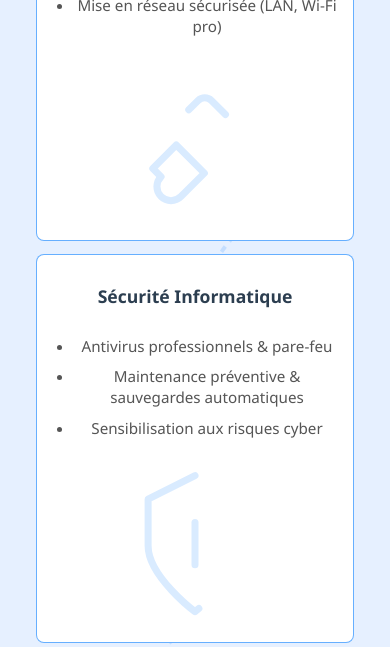
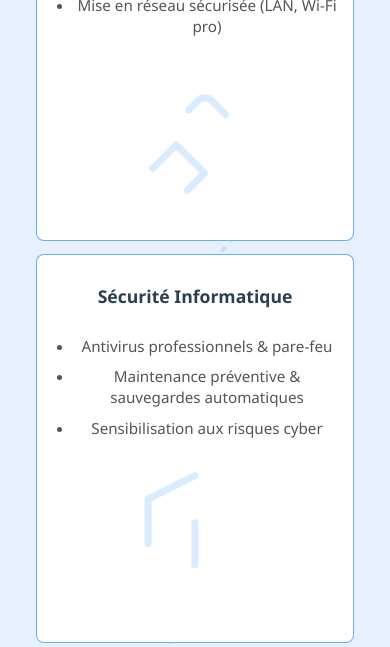
Before and after one commit to davon6/abdel_ITSupport, a Vue app: page /#/professionnels in a window 390 px wide. Shown: the part 684-1331 px from the top of the page. Built offline with nearby package versions, Linux system fonts and the light colour scheme.

Commit message:
pro layout mobile

```diff
--- a/src/components/Professionnels.vue
+++ b/src/components/Professionnels.vue
@@ -632,7 +632,7 @@ main.container {
     90deg,
     rgba(137, 181, 228, 0.71) 0%,
     rgba(0,123,255,0.9) 50%,
-    rgba(113, 160, 210, 0.806) 100%
+    rgba(110, 138, 167, 0.806) 100%
   );
   background-size: 200% 100%;
   animation: mobileShine 2.2s linear infinite;
@@ -653,16 +653,14 @@ main.container {
 :deep(.mobile-svg svg line),
 :deep(.mobile-svg svg polyline),
 :deep(.mobile-svg svg polygon) {
-  stroke: #007BFF !important; /* base stroke color */
-  stroke-dasharray: 80 140;
+  stroke-dasharray: 80 140;       /* long dash + long gap = smooth sweep */
   stroke-dashoffset: 0;
   animation: strokeSweep 3s ease-in-out infinite;
 }
-
 @keyframes strokeSweep {
-  0%   { stroke: #007BFF; }
-  50%  { stroke: #6cb6ff; } /* bright but not pure white */
-  100% { stroke: #007BFF; }
+  0%   { stroke-dashoffset: 40; opacity: 1; }
+  50%  { stroke-dashoffset:   0; opacity: 1; }
+  100% { stroke-dashoffset: -40; opacity: 1; }
 }
 
 }
```
